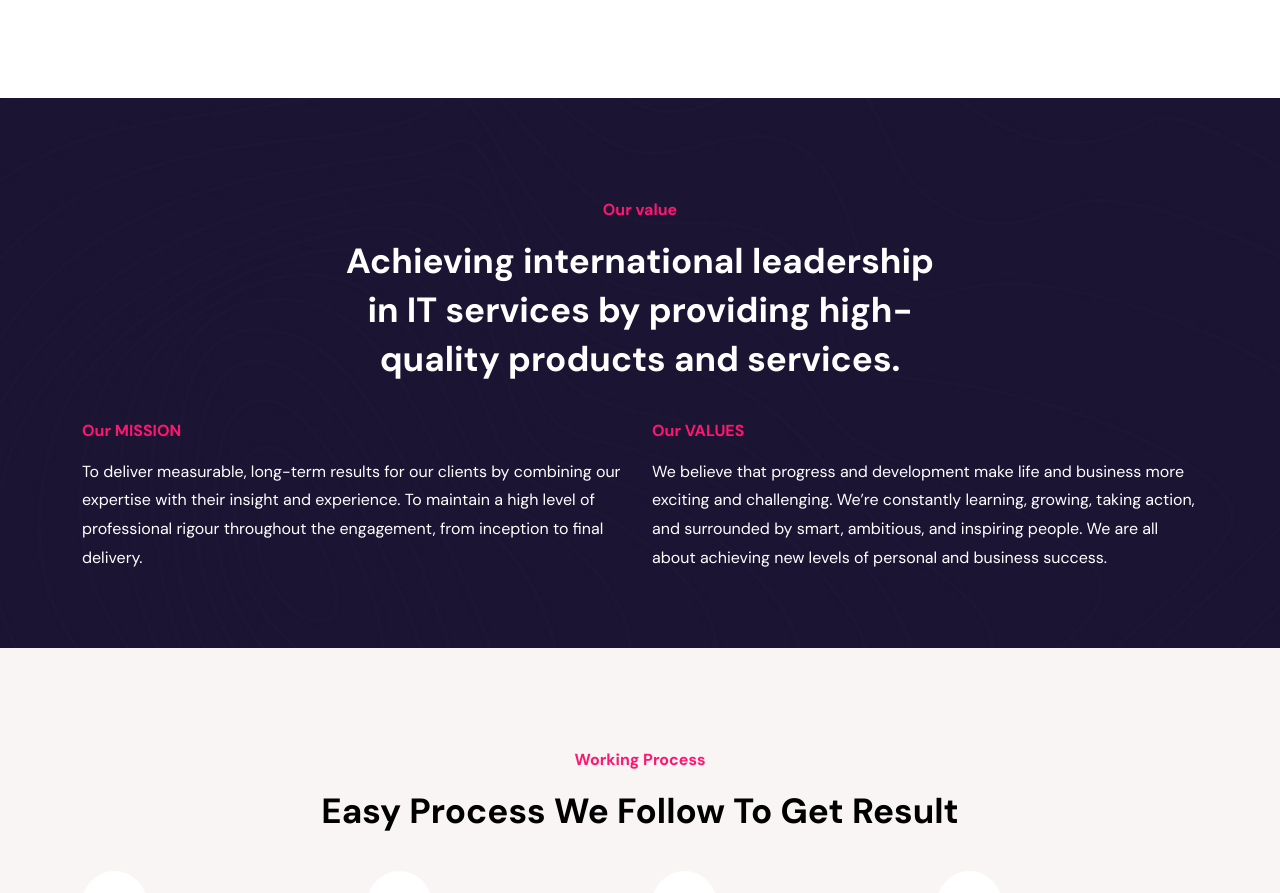
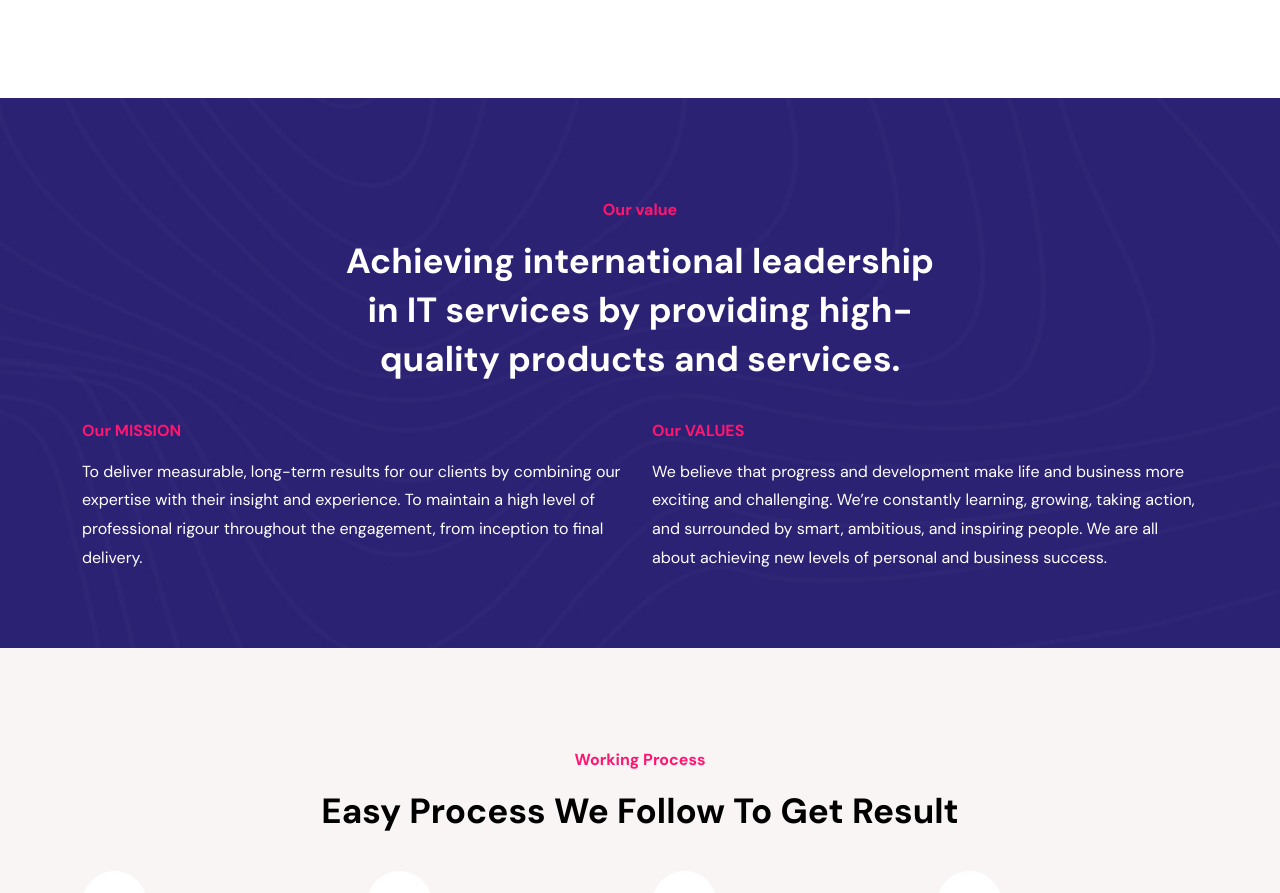
Before and after one commit to naveen987/IICHUS, a Next.js app: page /about in a window 1280 px wide. Shown: the part 911-1804 px from the top of the page. Built offline with nearby package versions, Linux system fonts and the light colour scheme.

Commit message:
changes done

```diff
--- a/components/Common/FunFactStyle2.js
+++ b/components/Common/FunFactStyle2.js
@@ -3,7 +3,9 @@ import React from "react";
 const FunFactStyle2 = () => {
   return (
     <>
-      <div className="fun-fact-area bg-two pt-100 pb-75">
+      <div className="fun-fact-area bg-two pt-100 pb-75" style={{
+            backgroundImage: `url("../images/funfact/funfact-bg.jpg")`,
+          }}>
         <div className="container">
           <div className="row justify-content-center">
             <div className="col-lg-3 col-sm-6 col-6">
--- a/components/Common/FunFactStyle3.js
+++ b/components/Common/FunFactStyle3.js
@@ -3,7 +3,9 @@ import React from "react";
 const FunFactStyle3 = () => {
   return (
     <>
-      <div className="fun-fact-area bg-three pt-100 pb-75">
+      <div className="fun-fact-area bg-three pt-100 pb-75" style={{
+            backgroundImage: `url("../images/funfact/funfact-bg.jpg")`,
+          }}>
         <div className="container">
           <div className="section-title">
             <span className="section-title">Our value</span>
```
